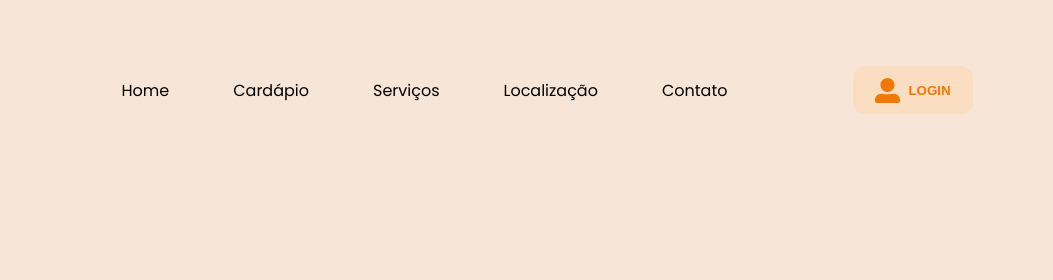
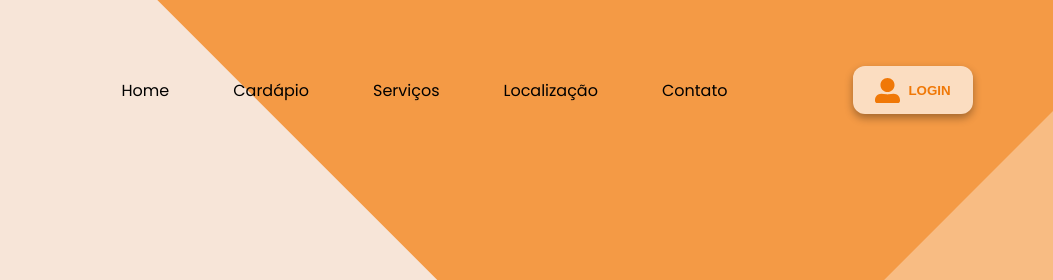
Before and after one commit to rebeca0605/tony_pizzaria, a plain HTML site: page index.html in a window 1280 px wide. Shown: the top 280 px of the page, 227-1280 px from the left. Drawn offline with Linux system fonts and the light colour scheme.

Commit message:
Background home

```diff
--- a/index.html
+++ b/index.html
@@ -13,7 +13,7 @@
 <body>
     <header>
         <img src="./img/Logo.svg" alt="Logo Tony Pizzaria">
-        <ul>
+        <menu>
             <li>
                 <a href="#">Home</a>
             </li>
@@ -29,13 +29,17 @@
             <li>
                 <a href="#">Contato</a>
             </li>
-        </ul>
+        </menu>
         <button type="button" class="login">
             <img src="./img/login.svg" alt="Icone Usuário">
             <span>LOGIN</span>
         </button>
     </header>
-    <main></main>
+    <main>
+        <section class="home"></section>
+        <section class="cardapio"></section>
+        <section class="servicos"></section>
+    </main>
     <footer></footer>
 </body>
 </html>
--- a/style.css
+++ b/style.css
@@ -1,6 +1,8 @@
 :root{
     --primary-color: #F07807;
     --secondary-color: #F7E5D8;
+    --default-shadow: 0 4px 8px #0005;
+    --default-padding: 0 80px;
 }
 
 *{
@@ -19,22 +21,22 @@ ul, ol, li{
 }
 
 body{
-    padding: 0 80px;
     font-family: "Poppins", sans-serif;
     background-color: var(--secondary-color);
 }
 
 header{
     position: fixed;
-    width: calc(100% - 160px);
+    width: 100vw;
     height: 60px;
     top: 60px;
     display: flex;
     justify-content: space-between;
     align-items: center;
+    padding: var(--default-padding);
 }
 
-header ul{
+header menu{
     display: flex;
     justify-content: space-between;
     align-items: center;
@@ -49,7 +51,7 @@ header li{
 
 header li:hover{
     background-color: var(--secondary-color);
-    box-shadow: 0 6px 8px #0005;
+    box-shadow: var(--default-shadow)
 }
 
 .login{
@@ -58,20 +60,43 @@ header li:hover{
     border-radius: 12px;
     border: none;
     background-color: #fbddc1;
-    box-shadow: 0 6px 8px, #0005;
     display: flex;
     align-items: center;
     justify-content: center;
     color: #F07807;
     gap: 8px;
     font-weight: bold;
+    box-shadow: var(--default-shadow)
 }
 
 main{
-    height: 500px;
+
+}
+
+section{
+    height: 100vh;
+    padding: var(--default-padding);
+}
+
+.home{
+    background-color: var(--secondary-color);
+    background-image: url(./img/background.svg);
+    padding: var(--default-padding);
+    background-repeat: no-repeat;
+    background-position: top right;
+}
+
+.cardapio{
+    background-color: plum;
+    padding: var(--default-padding);
+}
+
+.servicos{
+    background-color: lightblue;
+    padding: var(--default-padding);
 }
 
 footer{
-    background-color: rgb(123, 202, 242);
+    background-color: rgb(129, 242, 123);
     height: 526px;
 }
```
Also changed, not shown: img/background.svg (added), 2 other files.
